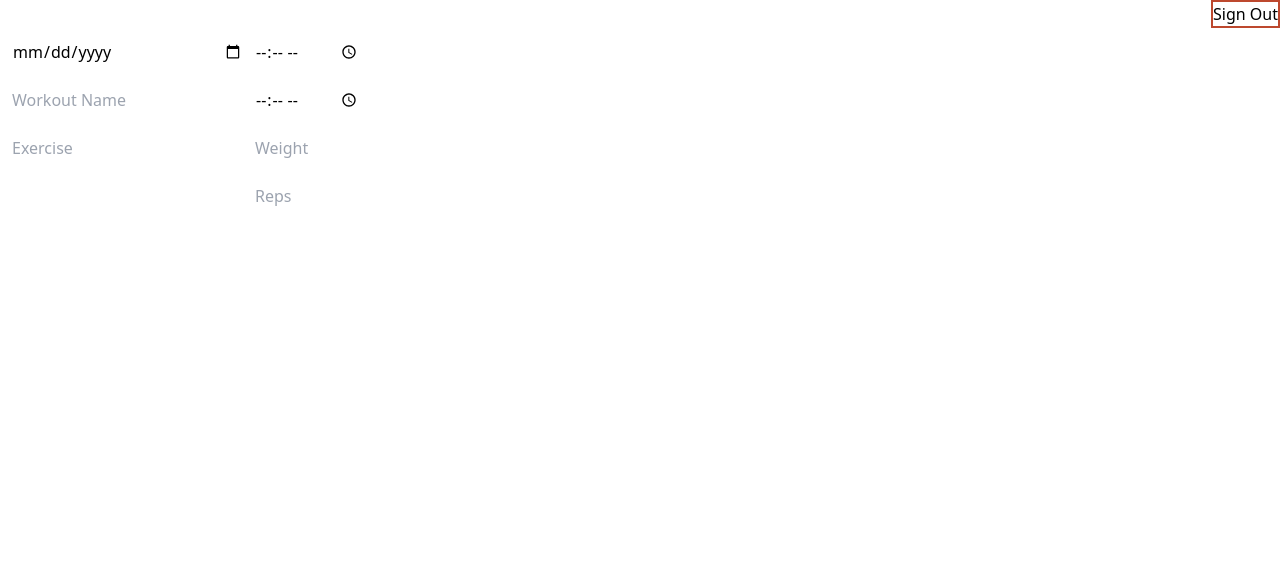
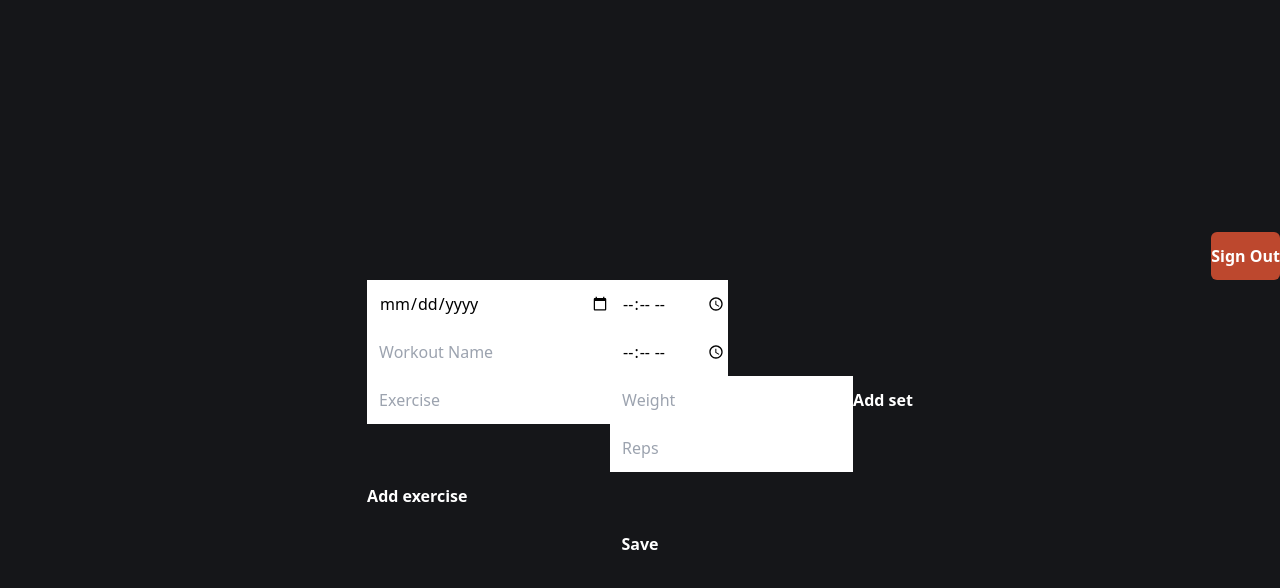
Before and after one commit to MarkCarson777/fitness-tracker, a React (Vite) app: page /workout in a window 1280 px wide. Shown: the top 588 px of the page. Built offline with nearby package versions, Linux system fonts and the light colour scheme; no server answers; sample sign-in values are in the browser's storage.

Commit message:
added color prop to Button

```diff
--- a/src/components/Button/index.tsx
+++ b/src/components/Button/index.tsx
@@ -5,7 +5,7 @@ import { Loader } from "../Loader";
 type ButtonProps = {
   children: React.ReactNode;
   type: "button" | "submit" | "reset";
-  primary?: boolean;
+  color: "primary" | "danger";
   pending?: boolean;
   disabled?: boolean;
   onClick?: () => void;
@@ -13,7 +13,7 @@ type ButtonProps = {
 };
 
 export function Button(props: ButtonProps) {
-  const { children, type, primary, pending, disabled, onClick, className } =
+  const { children, type, color, pending, disabled, onClick, className } =
     props;
 
   return (
@@ -23,7 +23,8 @@ export function Button(props: ButtonProps) {
       disabled={disabled}
       className={clsx(
         "relative flex font-semibold h-12 justify-center items-center rounded-md text-white",
-        primary && "bg-primary-500",
+        color === "primary" && "bg-primary-500",
+        color === "danger" && "bg-danger-500",
         className
       )}
     >
--- a/src/views/LogIn/index.tsx
+++ b/src/views/LogIn/index.tsx
@@ -49,8 +49,8 @@ export function Login() {
                 aria-label="Password"
               />
               <Button
-                primary
                 type="submit"
+                color="primary"
                 disabled={isSubmitting}
                 aria-live="polite"
                 pending={isSubmitting}
--- a/src/views/Signup/index.tsx
+++ b/src/views/Signup/index.tsx
@@ -65,8 +65,8 @@ export function SignUp() {
                 aria-label="confirm-password"
               />
               <Button
-                primary
                 type="submit"
+                color="primary"
                 disabled={isSubmitting}
                 aria-live="polite"
                 pending={isSubmitting}
--- a/src/views/Workout/index.tsx
+++ b/src/views/Workout/index.tsx
@@ -3,6 +3,7 @@ import { useNavigate } from "react-router-dom";
 
 import { AuthContext } from "../../contexts/AuthContext";
 
+import { Button } from "../../components/Button";
 import { SignOutButton } from "../../components/SignOutButton";
 import { WorkoutRecord } from "../../containers/WorkoutRecord";
 
@@ -11,17 +12,17 @@ export function Workout() {
   const navigate = useNavigate();
 
   return (
-    <div className="w-full">
+    <div className="flex flex-col h-screen w-full justify-center items-center bg-black-500">
       <div className="w-full flex justify-end">
-        <button
-          className="border-2 border-danger-500"
+        <Button
+          color="danger"
           onClick={async () => {
             await signOutUser();
             navigate("/");
           }}
         >
           Sign Out
-        </button>
+        </Button>
       </div>
       <WorkoutRecord />
     </div>
```
